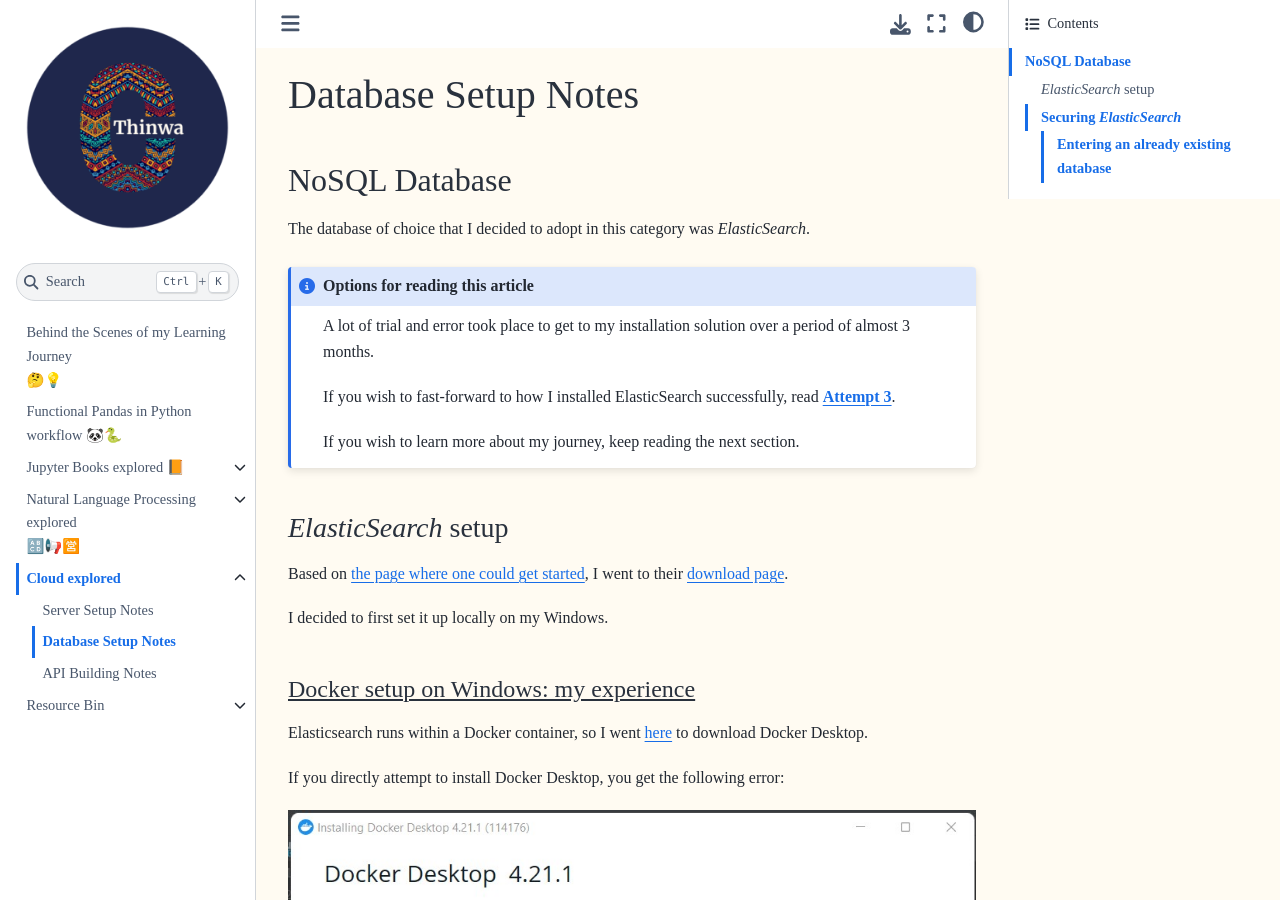
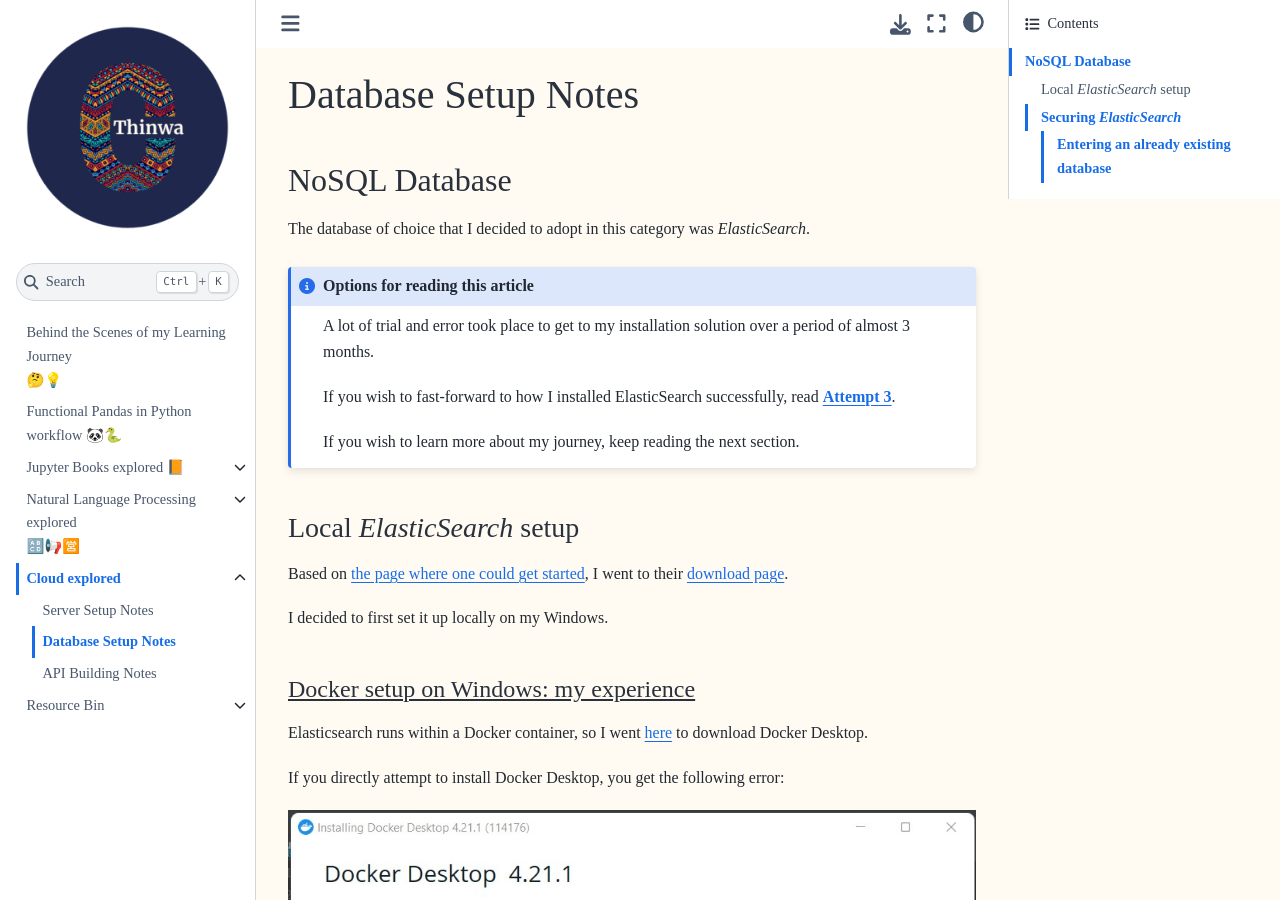
Before and after one commit to CeeThinwa/BTS-Continuous-Learning, a Jupyter Book: the page built from book/6/database_setup.md, in a window 1280 px wide and 900 px high. Built offline with Jupyter Book 1.0.4 settings and Sphinx 7.4.7 and the Sphinx Book theme 1.1.4, drawn with Linux system fonts in a browser that asks for light colours.

Commit message:
Update database_setup.md

```diff
--- a/book/6/database_setup.md
+++ b/book/6/database_setup.md
@@ -15,7 +15,7 @@
 :::
 
 
-### *ElasticSearch* setup
+### Local *ElasticSearch* setup
 
 Based on [the page where one could get started](https://www.elastic.co/webinars/getting-started-elasticsearch),
 I went to their [download page](https://www.elastic.co/downloads/elasticsearch).
```
